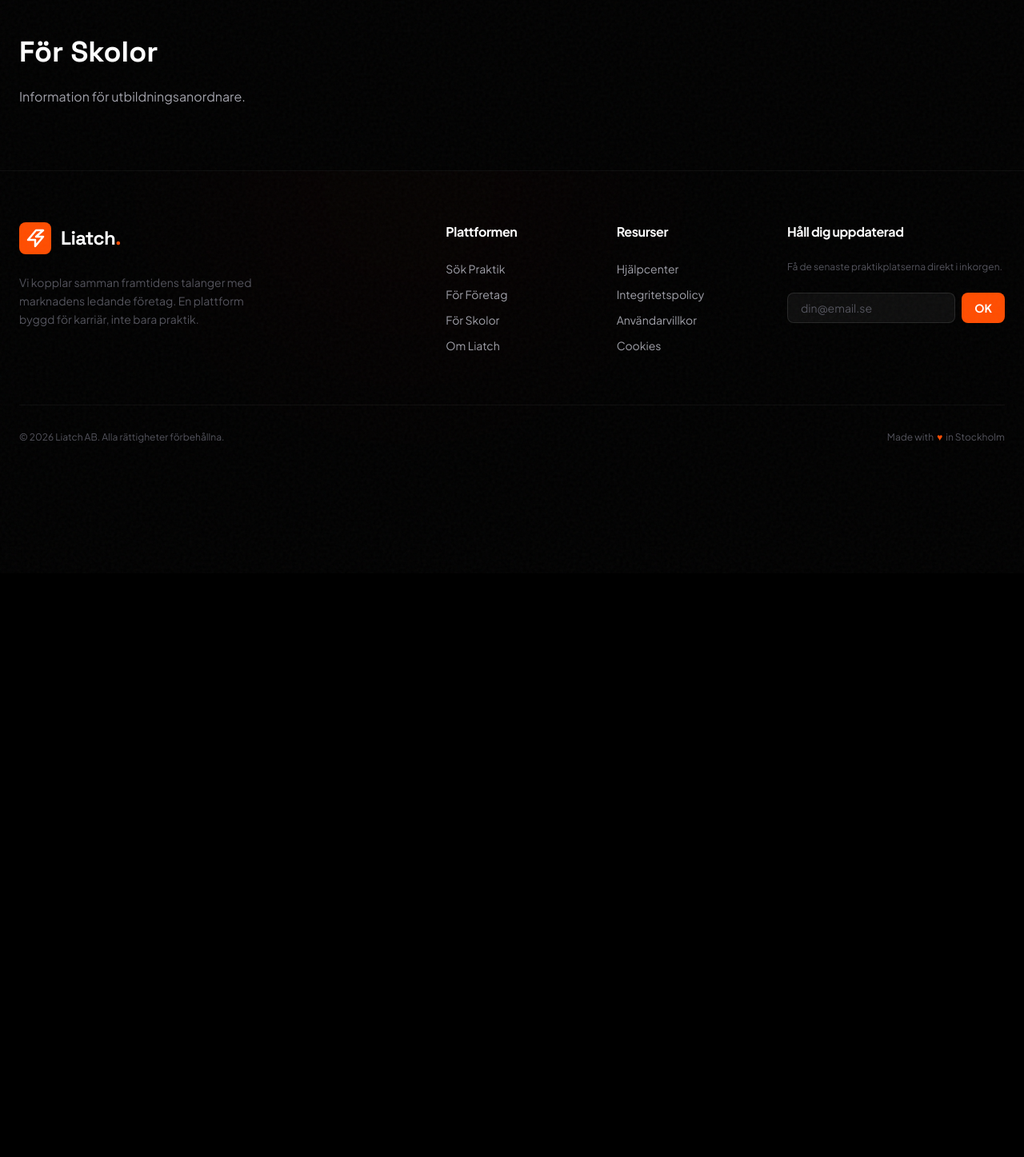
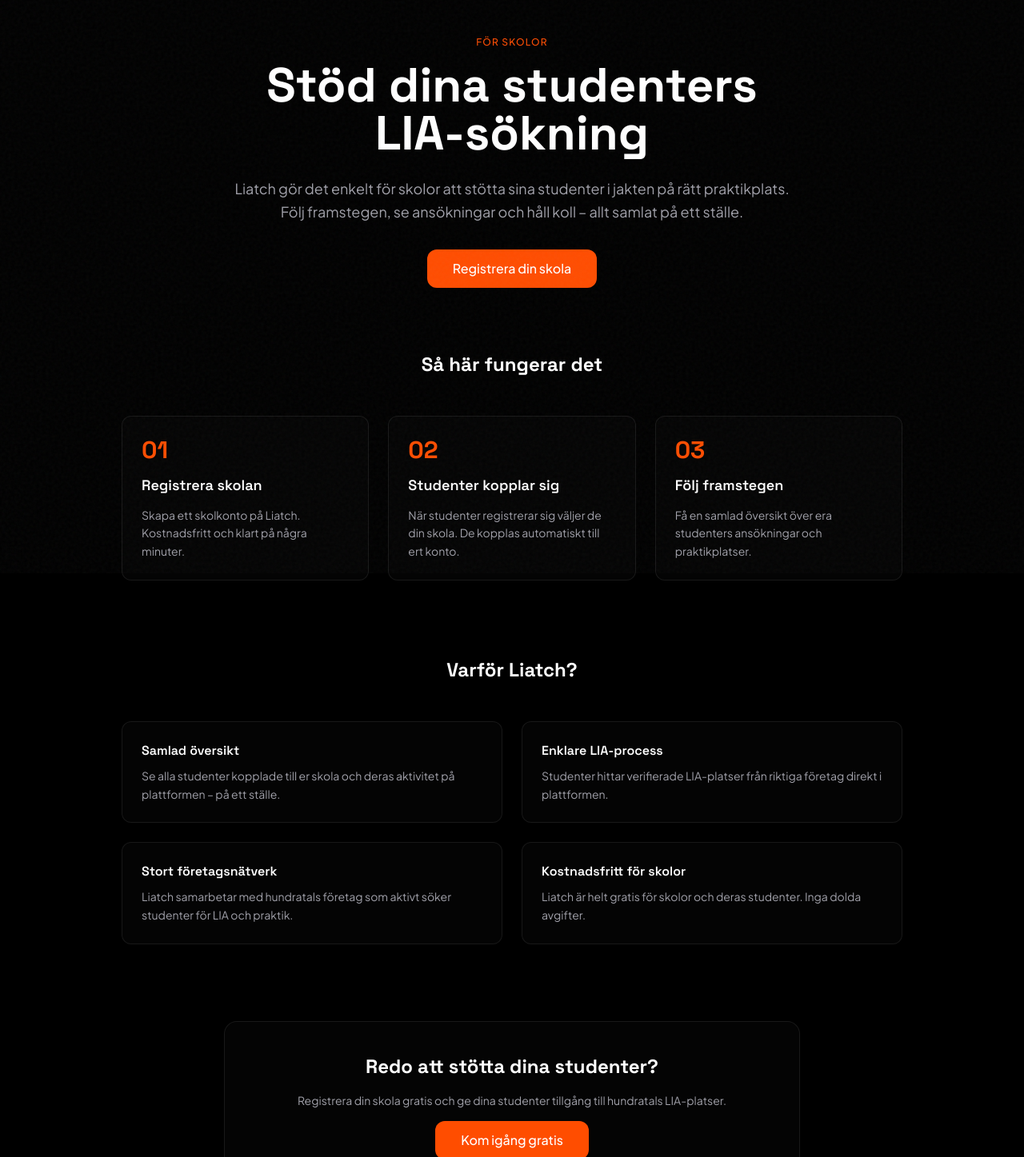
Before and after one commit to patriktjaderqvist/Liatch, a React (Vite) app in the folder frontend/: page /skolor in a window 1280 px wide. Shown: the part 83-1530 px from the top of the page at 80% size. Before the commit the page ends 800 px from the top, so only its background shows below. Built offline with nearby package versions, Linux system fonts and the light colour scheme; no server answers.

Commit message:
Frontend Schoolpage

```diff
--- a/frontend/src/pages/SchoolsPage.jsx
+++ b/frontend/src/pages/SchoolsPage.jsx
@@ -1,10 +1,112 @@
 import React from 'react';
+import { Link } from 'react-router-dom';
+
+const steps = [
+    {
+        number: '01',
+        title: 'Registrera skolan',
+        description: 'Skapa ett skolkonto på Liatch. Kostnadsfritt och klart på några minuter.',
+    },
+    {
+        number: '02',
+        title: 'Studenter kopplar sig',
+        description: 'När studenter registrerar sig väljer de din skola. De kopplas automatiskt till ert konto.',
+    },
+    {
+        number: '03',
+        title: 'Följ framstegen',
+        description: 'Få en samlad översikt över era studenters ansökningar och praktikplatser.',
+    },
+];
+
+const benefits = [
+    {
+        title: 'Samlad översikt',
+        description: 'Se alla studenter kopplade till er skola och deras aktivitet på plattformen – på ett ställe.',
+    },
+    {
+        title: 'Enklare LIA-process',
+        description: 'Studenter hittar verifierade LIA-platser från riktiga företag direkt i plattformen.',
+    },
+    {
+        title: 'Stort företagsnätverk',
+        description: 'Liatch samarbetar med hundratals företag som aktivt söker studenter för LIA och praktik.',
+    },
+    {
+        title: 'Kostnadsfritt för skolor',
+        description: 'Liatch är helt gratis för skolor och deras studenter. Inga dolda avgifter.',
+    },
+];
 
 export default function SchoolsPage() {
     return (
-        <div className="pt-32 px-6 max-w-7xl mx-auto">
-            <h1 className="text-4xl font-display font-bold text-text-main mb-6">För Skolor</h1>
-            <p className="text-text-muted">Information för utbildningsanordnare.</p>
+        <div className="pb-20">
+            {/* Hero */}
+            <div className="max-w-3xl px-6 pt-32 pb-20 mx-auto text-center">
+                <p className="mb-4 text-xs font-medium tracking-widest uppercase text-accent">För Skolor</p>
+                <h1 className="mb-6 text-5xl font-bold leading-tight md:text-6xl font-display text-text-main">
+                    Stöd dina studenters LIA-sökning
+                </h1>
+                <p className="mb-8 text-lg leading-relaxed text-text-muted">
+                    Liatch gör det enkelt för skolor att stötta sina studenter i jakten på rätt praktikplats.
+                    Följ framstegen, se ansökningar och håll koll – allt samlat på ett ställe.
+                </p>
+                <Link
+                    to="/skapa-konto"
+                    className="inline-block bg-accent hover:bg-accent/90 text-white font-medium px-8 py-3 rounded-xl transition-all hover:shadow-[0_0_30px_rgba(255,77,0,0.3)] hover:scale-[1.02]"
+                >
+                    Registrera din skola
+                </Link>
+            </div>
+
+            {/* Så fungerar det */}
+            <div className="max-w-5xl px-6 mx-auto mb-24">
+                <h2 className="mb-12 text-2xl font-bold text-center font-display text-text-main">
+                    Så här fungerar det
+                </h2>
+                <div className="grid grid-cols-1 gap-6 md:grid-cols-3">
+                    {steps.map((step) => (
+                        <div key={step.number} className="p-6 space-y-3 glass-card rounded-xl">
+                            <span className="text-3xl font-bold font-display text-accent">{step.number}</span>
+                            <h3 className="text-lg font-semibold font-display text-text-main">{step.title}</h3>
+                            <p className="text-sm leading-relaxed text-text-muted">{step.description}</p>
+                        </div>
+                    ))}
+                </div>
+            </div>
+
+            {/* Fördelar */}
+            <div className="max-w-5xl px-6 mx-auto mb-24">
+                <h2 className="mb-12 text-2xl font-bold text-center font-display text-text-main">
+                    Varför Liatch?
+                </h2>
+                <div className="grid grid-cols-1 gap-6 md:grid-cols-2">
+                    {benefits.map((b) => (
+                        <div key={b.title} className="p-6 space-y-2 glass-card rounded-xl">
+                            <h3 className="font-semibold font-display text-text-main">{b.title}</h3>
+                            <p className="text-sm leading-relaxed text-text-muted">{b.description}</p>
+                        </div>
+                    ))}
+                </div>
+            </div>
+
+            {/* CTA-banner */}
+            <div className="max-w-3xl px-6 mx-auto">
+                <div className="p-10 space-y-4 text-center glass-card rounded-2xl">
+                    <h2 className="text-2xl font-bold font-display text-text-main">
+                        Redo att stötta dina studenter?
+                    </h2>
+                    <p className="text-sm text-text-muted">
+                        Registrera din skola gratis och ge dina studenter tillgång till hundratals LIA-platser.
+                    </p>
+                    <Link
+                        to="/skapa-konto"
+                        className="inline-block bg-accent hover:bg-accent/90 text-white font-medium px-8 py-3 rounded-xl transition-all hover:shadow-[0_0_30px_rgba(255,77,0,0.3)] hover:scale-[1.02]"
+                    >
+                        Kom igång gratis
+                    </Link>
+                </div>
+            </div>
         </div>
     );
 }
```
